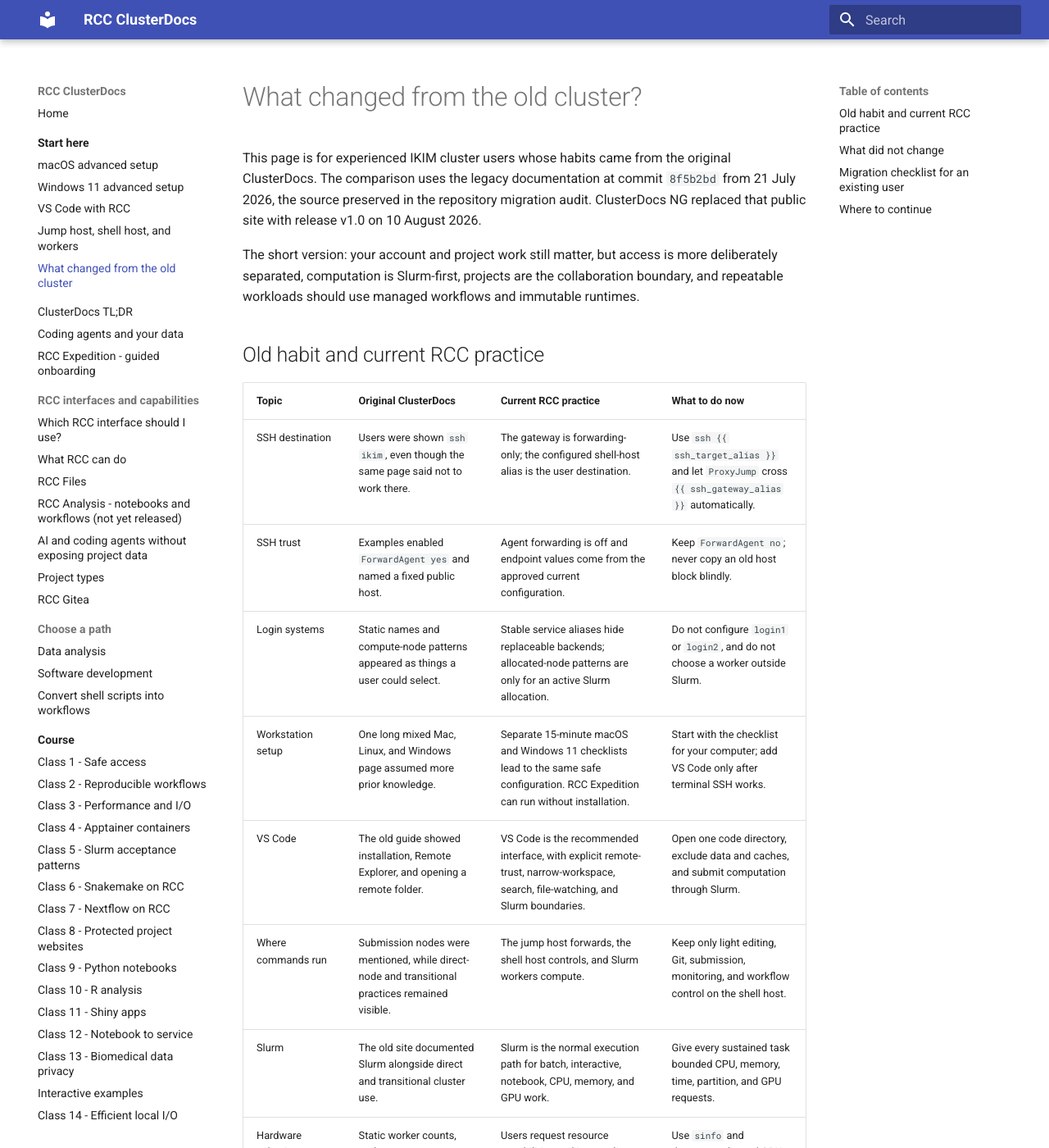
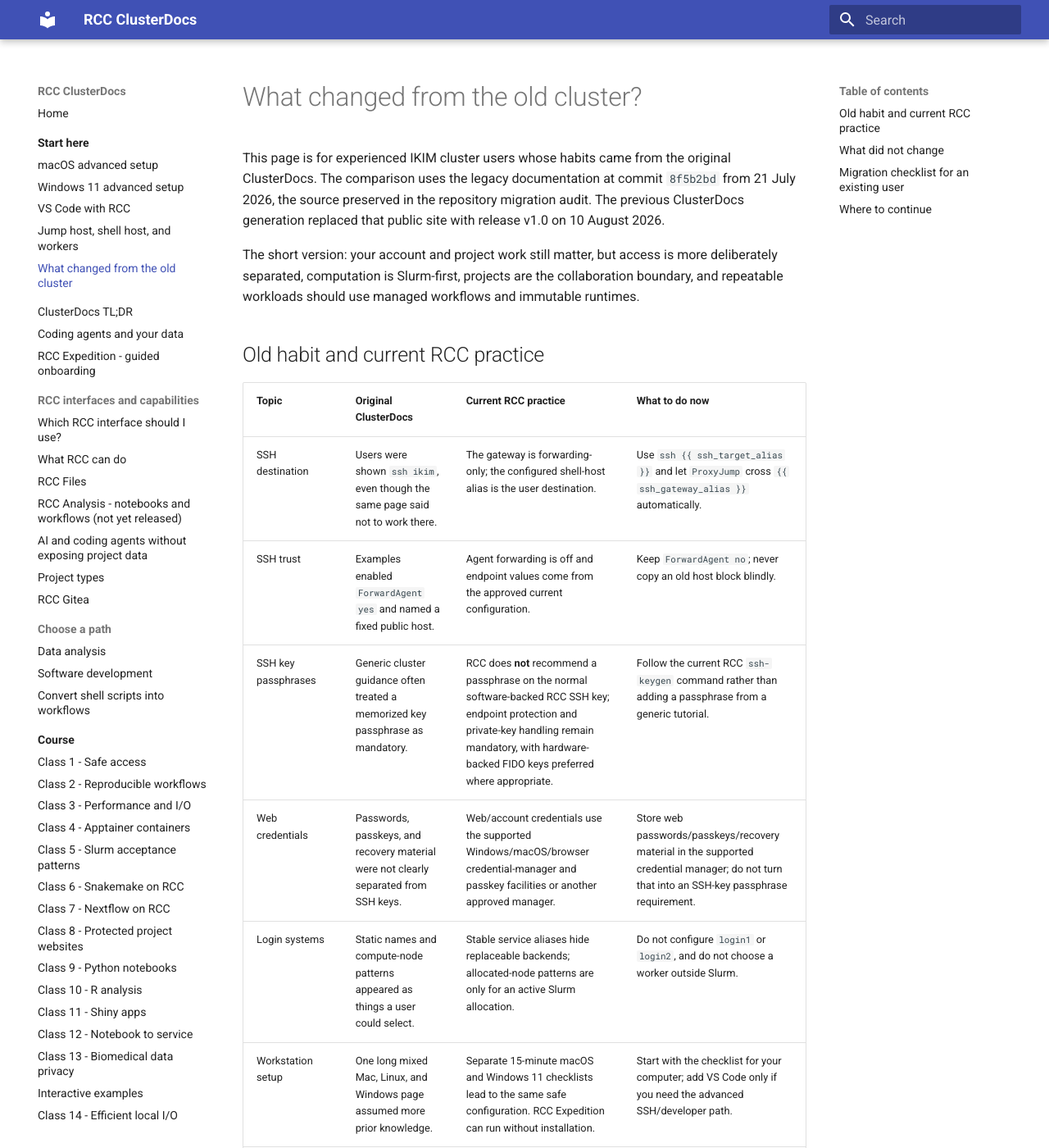
Before and after one commit to IKIM-Essen/ClusterDocs, an MkDocs documentation site: the page built from docs/getting-started/what-changed.md, in a window 1280 px wide and 1400 px high. Shown: the whole window at 82% size. Built offline with MkDocs 1.6.1 and Material for MkDocs 9.7.7, drawn with Linux system fonts in a browser that asks for light colours; some of the changed text lies outside the part shown.

Commit message:
docs: align credentials and explain scheduler split

```diff
--- a/docs/getting-started/what-changed.md
+++ b/docs/getting-started/what-changed.md
@@ -3,8 +3,8 @@
 This page is for experienced IKIM cluster users whose habits came from the
 original ClusterDocs. The comparison uses the legacy documentation at commit
 `8f5b2bd` from 21 July 2026, the source preserved in the repository migration
-audit. ClusterDocs NG replaced that public site with release v1.0 on
-10 August 2026.
+audit. The previous ClusterDocs generation replaced that public site with
+release v1.0 on 10 August 2026.
 
 The short version: your account and project work still matter, but access is
 more deliberately separated, computation is Slurm-first, projects are the
@@ -17,9 +17,11 @@
 |---|---|---|---|
 | SSH destination | Users were shown `ssh ikim`, even though the same page said not to work there. | The gateway is forwarding-only; the configured shell-host alias is the user destination. | Use `ssh {{ ssh_target_alias }}` and let `ProxyJump` cross `{{ ssh_gateway_alias }}` automatically. |
 | SSH trust | Examples enabled `ForwardAgent yes` and named a fixed public host. | Agent forwarding is off and endpoint values come from the approved current configuration. | Keep `ForwardAgent no`; never copy an old host block blindly. |
+| SSH key passphrases | Generic cluster guidance often treated a memorized key passphrase as mandatory. | RCC does **not** recommend a passphrase on the normal software-backed RCC SSH key; endpoint protection and private-key handling remain mandatory, with hardware-backed FIDO keys preferred where appropriate. | Follow the current RCC `ssh-keygen` command rather than adding a passphrase from a generic tutorial. |
+| Web credentials | Passwords, passkeys, and recovery material were not clearly separated from SSH keys. | Web/account credentials use the supported Windows/macOS/browser credential-manager and passkey facilities or another approved manager. | Store web passwords/passkeys/recovery material in the supported credential manager; do not turn that into an SSH-key passphrase requirement. |
 | Login systems | Static names and compute-node patterns appeared as things a user could select. | Stable service aliases hide replaceable backends; allocated-node patterns are only for an active Slurm allocation. | Do not configure `login1` or `login2`, and do not choose a worker outside Slurm. |
-| Workstation setup | One long mixed Mac, Linux, and Windows page assumed more prior knowledge. | Separate 15-minute macOS and Windows 11 checklists lead to the same safe configuration. RCC Expedition can run without installation. | Start with the checklist for your computer; add VS Code only after terminal SSH works. |
-| VS Code | The old guide showed installation, Remote Explorer, and opening a remote folder. | VS Code is the recommended interface, with explicit remote-trust, narrow-workspace, search, file-watching, and Slurm boundaries. | Open one code directory, exclude data and caches, and submit computation through Slurm. |
+| Workstation setup | One long mixed Mac, Linux, and Windows page assumed more prior knowledge. | Separate 15-minute macOS and Windows 11 checklists lead to the same safe configuration. RCC Expedition can run without installation. | Start with the checklist for your computer; add VS Code only if you need the advanced SSH/developer path. |
+| VS Code | The old guide showed installation, Remote Explorer, and opening a remote folder. | VS Code remains available for advanced command-line/development use, with explicit remote-trust, narrow-workspace, search, file-watching, and Slurm boundaries. | Open one code directory, exclude data and caches, and submit computation through Slurm. |
 | Where commands run | Submission nodes were mentioned, while direct-node and transitional practices remained visible. | The jump host forwards, the shell host controls, and Slurm workers compute. | Keep only light editing, Git, submission, monitoring, and workflow control on the shell host. |
 | Slurm | The old site documented Slurm alongside direct and transitional cluster use. | Slurm is the normal execution path for batch, interactive, notebook, CPU, memory, and GPU work. | Give every sustained task bounded CPU, memory, time, partition, and GPU requests. |
 | Hardware selection | Static worker counts, node ranges, memory sizes, and GPU families were published. | Users request resource capabilities and inspect live scheduler state; operators may replace hardware behind the service. | Use `sinfo` and documented typed GPU selection instead of copying a node name from an old page. |
@@ -38,12 +40,9 @@
 
 Several principles in the original documentation remain correct:
 
-- every researcher uses an individual account and keeps the private SSH key
-  private;
-- a strong key passphrase is still expected;
+- every researcher uses an individual account and keeps the private SSH key private and local;
 - the shell host is not intended for substantial computation;
-- durable research work belongs in shared project storage rather than a
-  personal home directory;
+- durable research work belongs in shared project storage rather than a personal home directory;
 - Slurm provides scheduled resources;
 - Conda is useful for describing scientific software;
 - Apptainer supports reproducible container execution; and
@@ -54,28 +53,17 @@
 
 ## Migration checklist for an existing user
 
-1. Obtain the current RCC SSH configuration through the approved
-   institutional channel.
-2. Compare it with your saved `~/.ssh/config`; keep unrelated SSH entries
-   untouched.
-3. Test `ssh -G {{ ssh_target_alias }}`, verify the published host identity,
-   and make one bounded connection attempt.
-4. Stop using the forwarding gateway or a chosen worker as an interactive work
-   destination.
-5. Confirm the project that owns each shared dataset and analysis. Move
-   collaboration out of personal homes; do not solve access with primary-group
-   changes or broad permissions.
-6. Review VS Code workspaces. Open only the relevant code directory and exclude
-   data, results, Conda environments, and workflow caches from broad search and
-   watching.
-7. Convert recurring command collections into a strict batch script,
-   Snakemake workflow, or managed Nextflow pipeline.
-8. Record Conda declarations, then use a pinned Apptainer runtime for repeated
-   production tasks where appropriate.
-9. Replace static node selection with bounded Slurm resource requests and live
-   discovery.
-10. Replace large SSHFS copies or automatic mounts with the approved transfer
-    route.
+1. Obtain the current RCC SSH configuration through the approved institutional channel.
+2. Compare it with your saved `~/.ssh/config`; keep unrelated SSH entries untouched.
+3. If your old RCC software key has a passphrase, do not treat that as the new policy. Follow the current key-registration/replacement instructions when you next rotate it.
+4. Test `ssh -G {{ ssh_target_alias }}`, verify the published host identity, and make one bounded connection attempt.
+5. Stop using the forwarding gateway or a chosen worker as an interactive work destination.
+6. Confirm the project that owns each shared dataset and analysis. Move collaboration out of personal homes; do not solve access with primary-group changes or broad permissions.
+7. Review VS Code workspaces. Open only the relevant code directory and exclude data, results, Conda environments, and workflow caches from broad search and watching.
+8. Convert recurring command collections into a strict batch script, Snakemake workflow, or managed Nextflow pipeline.
+9. Record Conda declarations, then use a pinned Apptainer runtime for repeated production tasks where appropriate.
+10. Replace static node selection with bounded Slurm resource requests and live discovery.
+11. Replace large SSHFS copies or automatic mounts with the approved transfer route.
 
 Do not delete the entire `known_hosts` file, disable SSH verification, make
 recursive permission changes, or move data in bulk merely to make an old setup
```
Also changed, not shown: docs/concepts/what-rcc-can-do.md (+5 -0 lines), docs/concepts/why-not-kubernetes-everywhere.md (added, +122 -0 lines), docs/getting-started/macos.md (+24 -8 lines), docs/getting-started/windows.md (+25 -8 lines), docs/reference/authentication-lifecycle.md (+22 -5 lines), docs/security/safe-use.md (+2 -1 lines).
